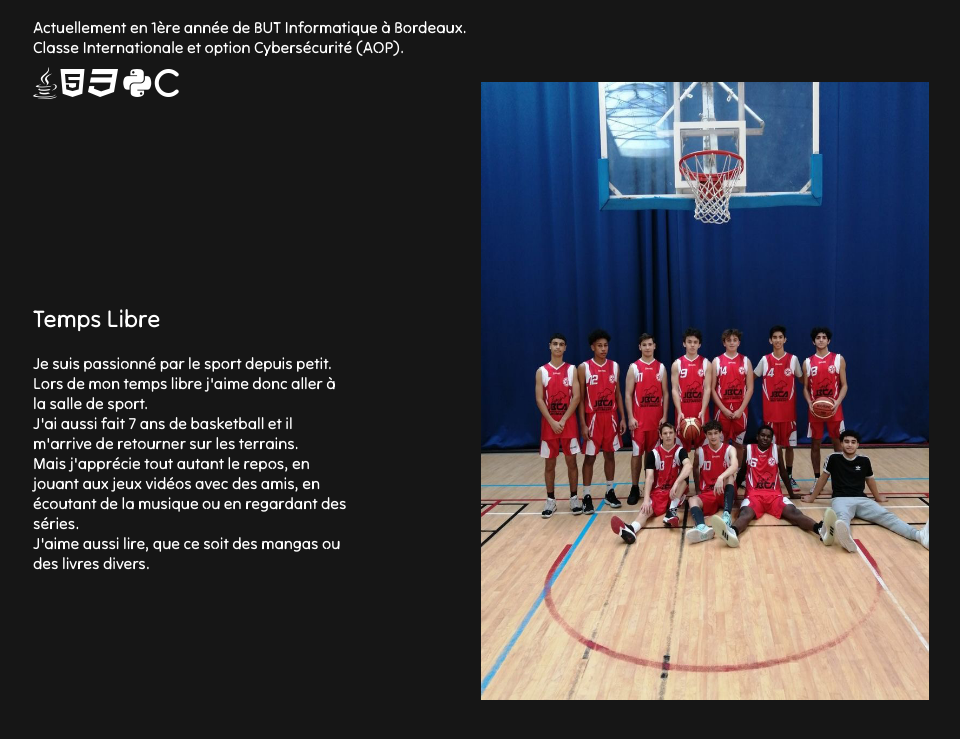
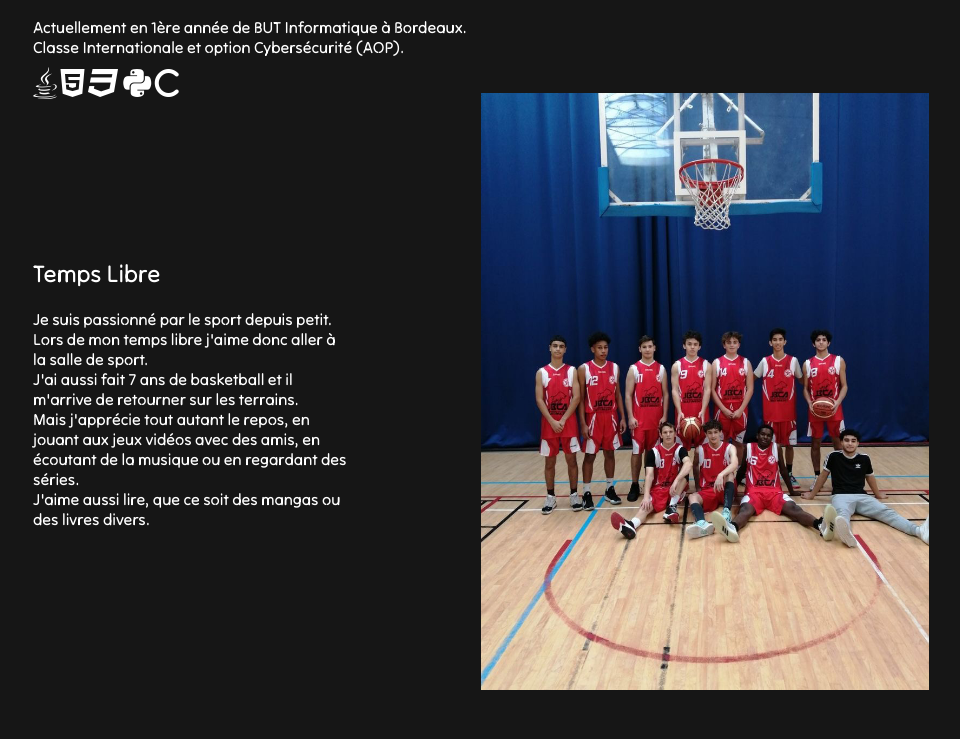
Before and after one commit to UltraBDF/UltraBDF.io, a plain HTML site: page index.html in a window 1280 px wide. Shown: the part 457-1196 px from the top of the page, without its empty margins (159-1119 px from the left). After the commit the page ends 1147 px from the top, so only its background shows below. Drawn offline with Linux system fonts and the light colour scheme.

Commit message:
Add files via upload

```diff
--- a/index.css
+++ b/index.css
@@ -83,9 +83,8 @@
 }
 
 .Temps_libre img{
-    height: 90%;
+    height: 100%;
     width: 50%;
-    margin-bottom: 10%;
 }
 
 /* -------------------- Footer -------------------- */
```
